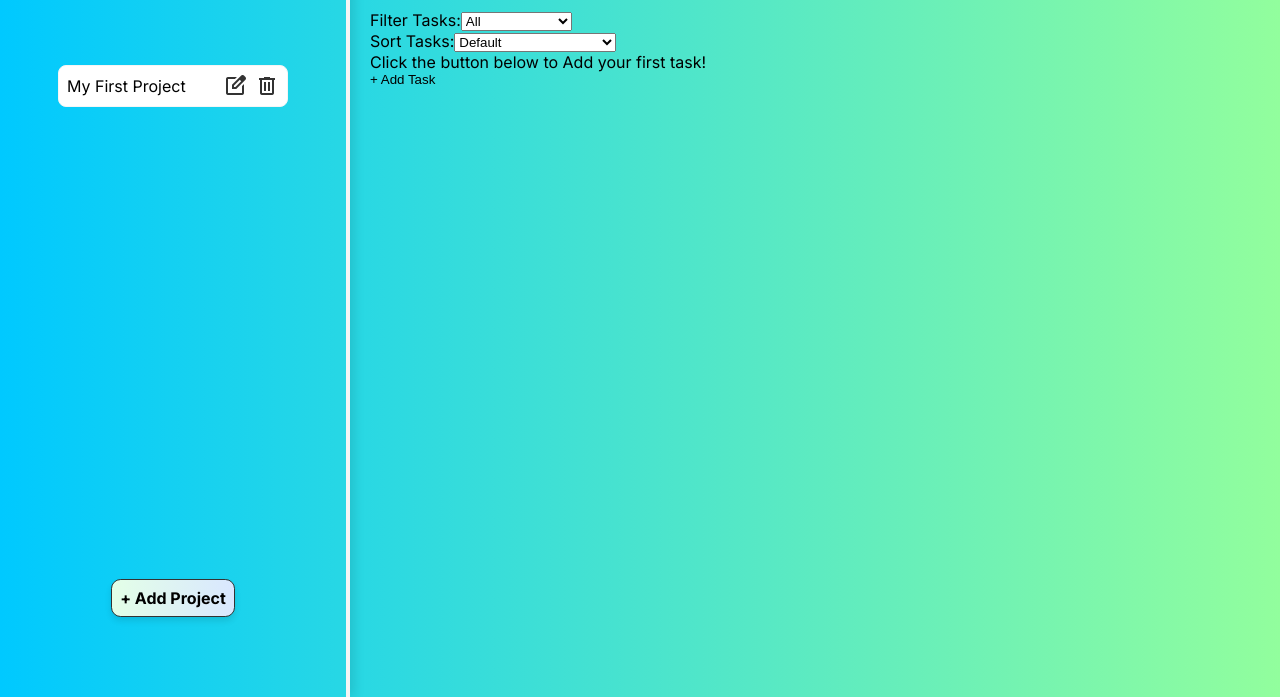
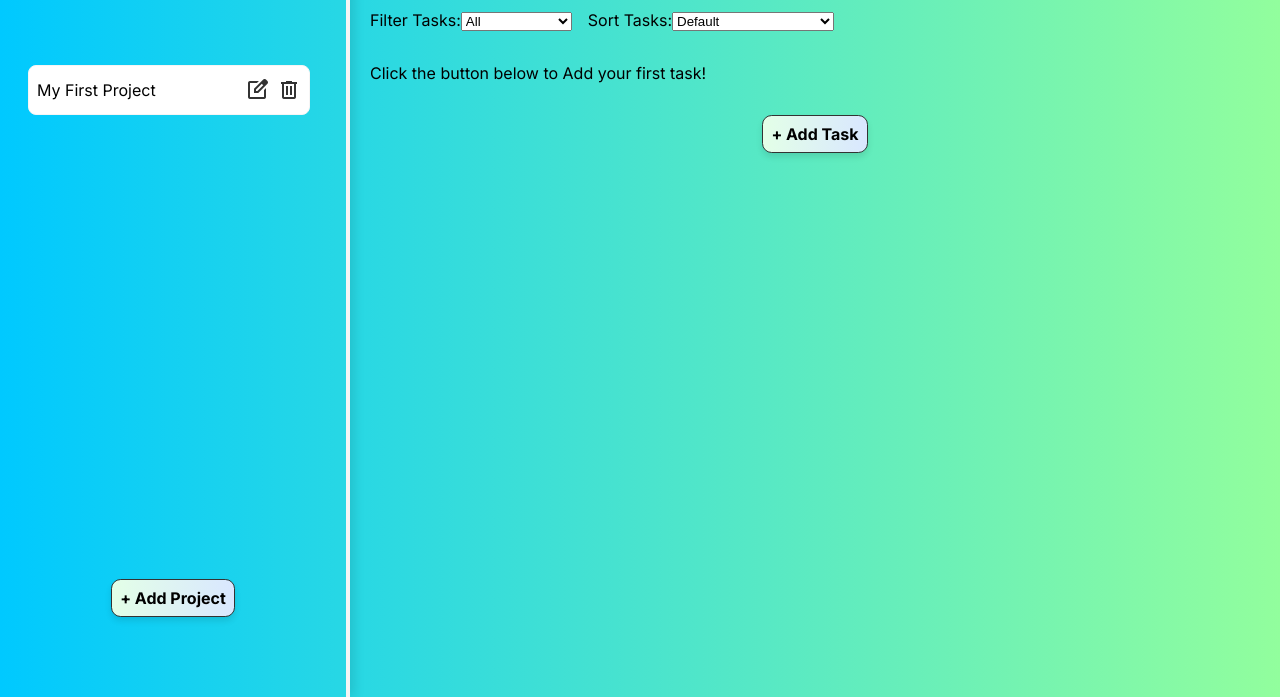
Before and after one commit to OguzhanKadakal/todo-app, a website built with webpack: page src/index.html in a window 1280 px wide. Shown: the part 103-800 px from the top of the page. Built offline with nearby package versions, Linux system fonts and the light colour scheme.

Commit message:
Refactor filter and sort options rendering: consolidate into a wrapper component, enhance UI layout, and improve scrollbar styling

```diff
--- a/src/modules/domLogic.js
+++ b/src/modules/domLogic.js
@@ -22,16 +22,15 @@ export function initializeUI() {
   renderAddProjectButton();
   renderMainContainer();
   renderTaskHeader();
-  renderFilterOption()
-  renderSortOption();
+  renderFilterSortWrapper();
   renderAddTaskButton();
   renderTaskItems();
-  renderAddProjectModal()
-  renderEditProjectModal()
-  renderAddTaskModal()
-  renderEditTaskModal()
-  renderProjectDeleteModal()
-  renderTaskDeleteModal()
+  renderAddProjectModal();
+  renderEditProjectModal();
+  renderAddTaskModal();
+  renderEditTaskModal();
+  renderProjectDeleteModal();
+  renderTaskDeleteModal();
 }
 
 function createItemContainer(id) {
@@ -109,10 +108,44 @@ export function renderTaskHeader() {
   mainContainerHeader.append(projectTitle);
 }
 
-function renderSortOption() {
+function renderFilterSortWrapper() {
   const mainContainerBody = document.querySelector(".main-container-body");
   const taskContainer = document.querySelector("#task-container"); // Select the task container
 
+  // Create the wrapper div
+  const filterSortWrapper = createElement("div", { class: "filter-sort-wrapper" });
+
+  // Append the wrapper before the task container
+  mainContainerBody.insertBefore(filterSortWrapper, taskContainer);
+
+  // Render filter and sort options inside the wrapper
+  renderFilterOption(filterSortWrapper);
+  renderSortOption(filterSortWrapper);
+}
+
+function renderFilterOption(wrapper) {
+  const filterContainer = createElement("div", { class: "filter-container" }); // Create a container div
+  const filterLabel = createElement(
+    "label",
+    { for: "filter-options", class: "filter-label" },
+    "Filter Tasks:"
+  );
+  const filterSelect = createElement("select", { name: "filter-options", id: "filter-options" });
+  const filterAll = createElement("option", { value: "all" }, "All");
+  const filterCompleted = createElement("option", { value: "completed" }, "Completed");
+  const filterNotCompleted = createElement("option", { value: "not-completed" }, "Not Completed");
+
+  // Append options to the dropdown
+  filterSelect.append(filterAll, filterCompleted, filterNotCompleted);
+
+  // Append the label and dropdown to the container
+  filterContainer.append(filterLabel, filterSelect);
+
+  // Append the filter container to the wrapper
+  wrapper.append(filterContainer);
+}
+
+function renderSortOption(wrapper) {
   const sortContainer = createElement("div", { class: "sort-container" }); // Create a container div
   const sortLabel = createElement(
     "label",
@@ -142,33 +175,8 @@ function renderSortOption() {
   // Append the label and dropdown to the container
   sortContainer.append(sortLabel, sortSelect);
 
-  // Insert the container before the task container
-  mainContainerBody.insertBefore(sortContainer, taskContainer);
-}
-
-function renderFilterOption() {
-  const mainContainerBody = document.querySelector(".main-container-body");
-  const taskContainer = document.querySelector("#task-container"); // Select the task container
-
-  const filterContainer = createElement("div", { class: "filter-container" }); // Create a container div
-  const filterLabel = createElement(
-    "label",
-    { for: "filter-options", class: "filter-label" },
-    "Filter Tasks:"
-  );
-  const filterSelect = createElement("select", { name: "filter-options", id: "filter-options" });
-  const filterAll = createElement("option", { value: "all" }, "All");
-  const filterCompleted = createElement("option", { value: "completed" }, "Completed");
-  const filterNotCompleted = createElement("option", { value: "not-completed" }, "Not Completed");
-
-  // Append options to the dropdown
-  filterSelect.append(filterAll, filterCompleted, filterNotCompleted);
-
-  // Append the label and dropdown to the container
-  filterContainer.append(filterLabel, filterSelect);
-
-  // Insert the container before the task container
-  mainContainerBody.insertBefore(filterContainer, taskContainer);
+  // Append the sort container to the wrapper
+  wrapper.append(sortContainer);
 }
 
 export function renderAddTaskButton() {
--- a/src/styles.css
+++ b/src/styles.css
@@ -70,11 +70,34 @@ img {
     display: flex;
     flex-direction: column;
     gap: 1rem;
+    max-height: 600px;
+    overflow-y: auto;
+    padding-right: 0.5rem;
+    scrollbar-width: thin;
+    scrollbar-color: var(--border-color) transparent;
+}
+
+#project-container::-webkit-scrollbar {
+    width: 8px;
+}
+
+#project-container::-webkit-scrollbar-thumb {
+    background-color: var(--border-color);
+    border-radius: 4px;
+}
+
+#project-container::-webkit-scrollbar-thumb:hover {
+    background-color: var(--text-color);
+}
+
+#project-container::-webkit-scrollbar-track {
+    background: transparent;
 }
 
 .project-item {
     display: flex;
     align-items: center;
+    justify-content: space-between;
     background-color: #ffffff;
     border-radius: 0.5rem;
     border: 1px solid var(--border-color);
@@ -82,10 +105,8 @@ img {
     padding: 0.5rem;
     gap: 0.5rem;
     overflow: hidden;
-    max-width: 230px;
-    min-width: 230px;
-    white-space: nowrap;
-    text-overflow: ellipsis;
+    flex-shrink: 0;
+    height: 50px;
 }
 
 .project-title {
@@ -172,5 +193,57 @@ img {
 }
 
 .main-container-body {
+    display: flex;
+    flex-direction: column;
     margin-top: 0.8rem;
+    gap: 2rem ;
+
 }
+
+.filter-sort-wrapper {
+    display: flex;
+    align-items: center;
+    justify-content: flex-start;
+    gap: 1rem;
+}
+
+#task-container {
+    display: flex;
+    flex-direction: column;
+    gap: 1rem;
+    max-height: 600px;
+    overflow-y: auto;
+    padding-right: 0.5rem;
+    scrollbar-width: thick;
+    scrollbar-color: var(--border-color) transparent;
+}
+
+#task-container::-webkit-scrollbar {
+    width: 8px;
+}
+
+#task-container::-webkit-scrollbar-thumb {
+    background-color: var(--border-color);
+    border-radius: 4px;
+}
+
+#task-container::-webkit-scrollbar-thumb:hover {
+    background-color: var(--text-color);
+}
+
+#task-container::-webkit-scrollbar-track {
+    background: transparent;
+}
+
+#add-task-btn {
+    align-self: center;
+    margin-bottom: 5rem;
+    font-size: 1rem;
+    font-weight: bold;
+    background: var(--button-gradient);
+    padding: 0.5rem;
+    border-radius: 0.6rem;
+    font-family: 'Inter', sans-serif;
+    border: 1px solid var(--text-color);
+    box-shadow: 0px 4px 6px rgba(0, 0, 0, 0.1);
+}
```
